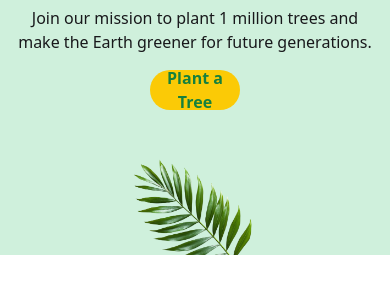
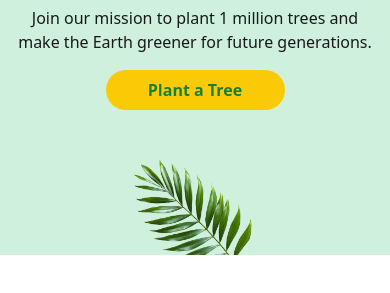
Before and after one commit to Shafayet999/ass6, a plain HTML site: page index.html in a window 390 px wide. Shown: the part 475-768 px from the top of the page. Drawn offline with nearby package versions, Linux system fonts and the light colour scheme.

Commit message:
button fixed for mobile

```diff
--- a/index.html
+++ b/index.html
@@ -46,7 +46,7 @@
             <p class="text-base lg:text-lg">
                 Join our mission to plant 1 million trees and make the Earth greener for future generations.
             </p>
-            <div class="rightSide w-1/4 sm:w-1/4 h-10 bg-[#fbca06] rounded-3xl flex justify-center items-center hover:bg-[#dbb10a]">
+            <div class="rightSide w-1/2 sm:w-1/4 h-10 bg-[#fbca06] rounded-3xl flex justify-center items-center hover:bg-[#dbb10a]">
                 <button class="text-[rgba(21,128,61,1)] font-semibold w-full sm:w-auto">
                     Plant a Tree
                 </button>
```
